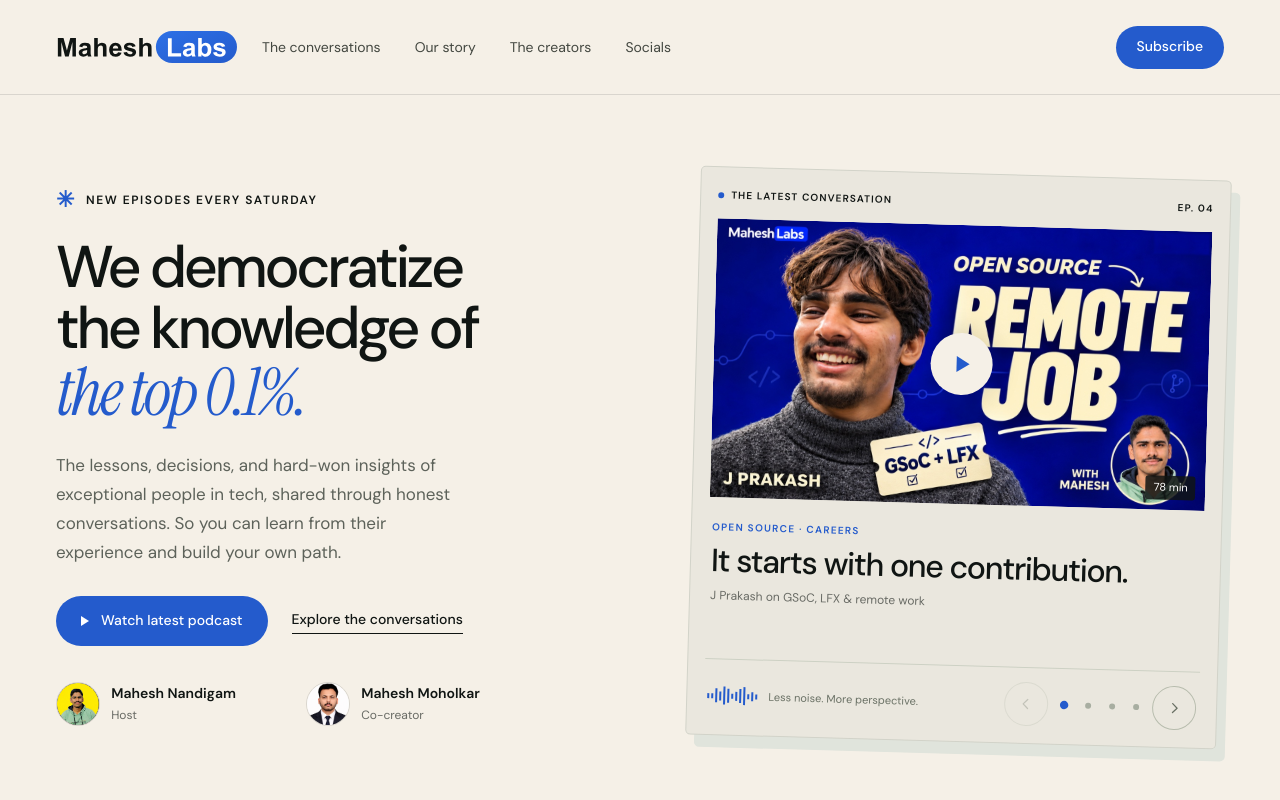
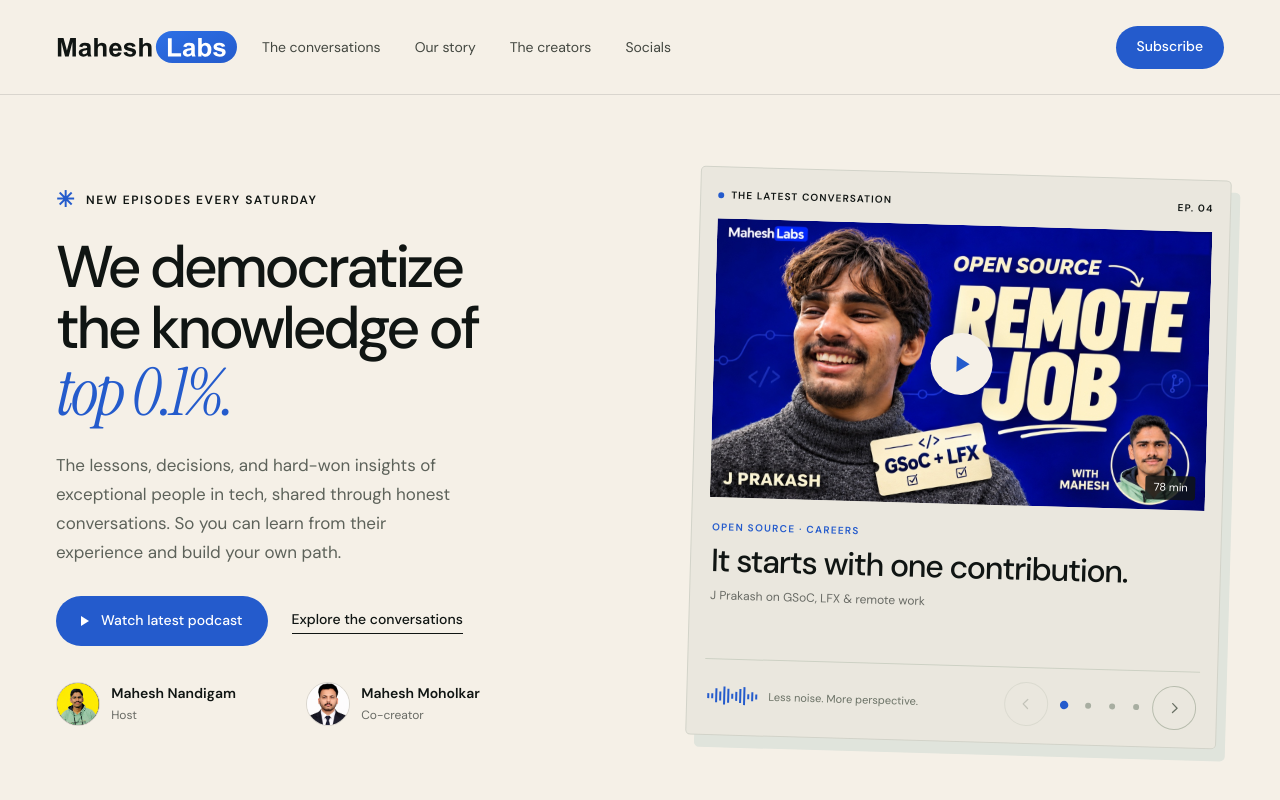
Before and after one commit to Mahesh-Nandigam/mahesh-labs, a Next.js app: page / in a window 1280 px wide. Shown: the top 800 px of the page. Built offline with nearby package versions, Linux system fonts and the light colour scheme; no server answers.

Commit message:
Refine hero section title for clarity and emphasis

```diff
--- a/components/home-sections.tsx
+++ b/components/home-sections.tsx
@@ -11,7 +11,7 @@ export function Hero() {
 <section className="hero wrap" aria-labelledby="hero-title">
       <div className="hero-copy">
         <p className="eyebrow"><span className="little-mark" aria-hidden="true">✳</span> NEW EPISODES EVERY SATURDAY</p>
-        <h1 id="hero-title" className="hero-mission-title">We democratize<br />the knowledge of<br /><em>the top 0.1%.</em></h1>
+        <h1 id="hero-title" className="hero-mission-title">We democratize<br />the knowledge of<br /><em>top 0.1%.</em></h1>
         <p className="hero-description">The lessons, decisions, and hard-won insights of exceptional people in tech, shared through honest conversations. So you can learn from their experience and build your own path.</p>
         <div className="hero-actions">{latestEpisode && <Link className="button button-blue" href={episodePath(latestEpisode.number)}><span className="play-icon" aria-hidden="true"></span> Watch latest podcast</Link>}<a className="text-link" href="#episodes">Explore the conversations</a></div>
         <div className="hero-creators" aria-label="The people behind MaheshLabs">
```
